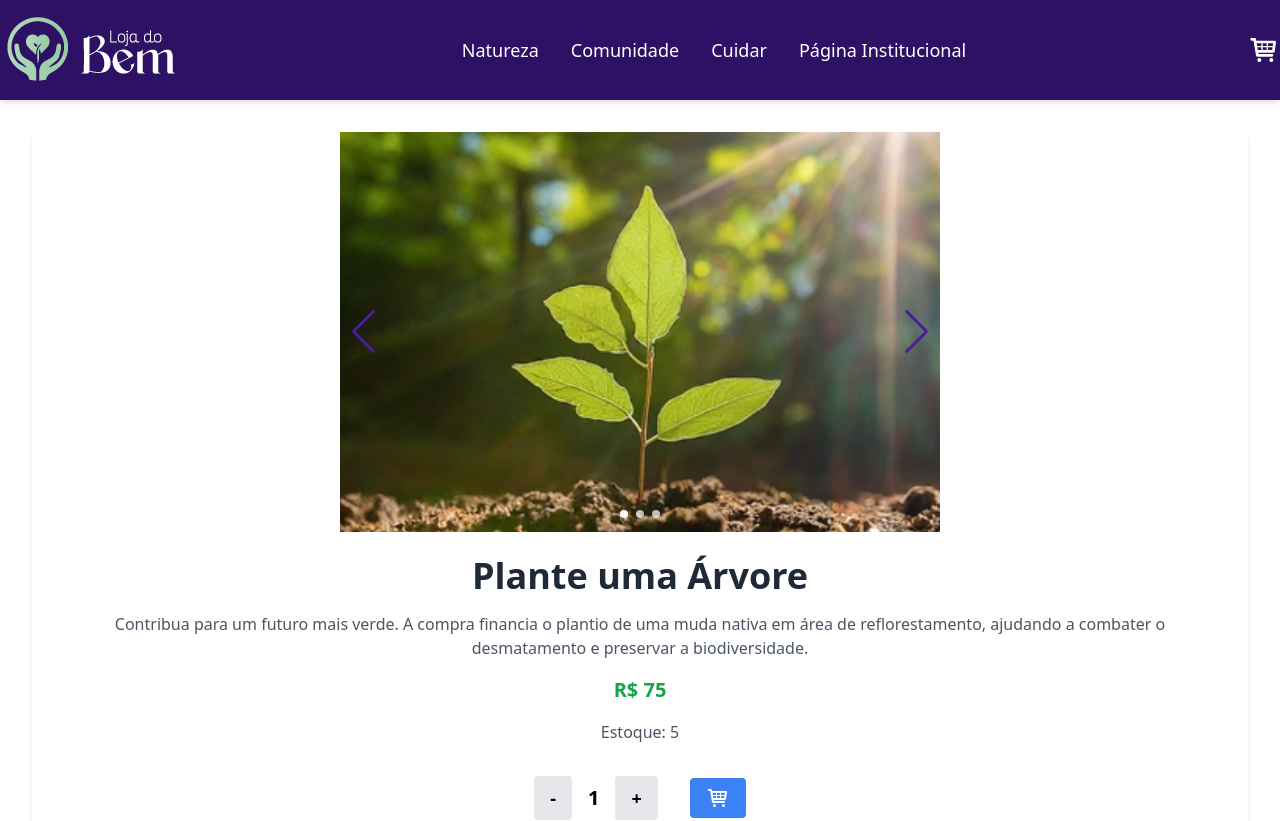
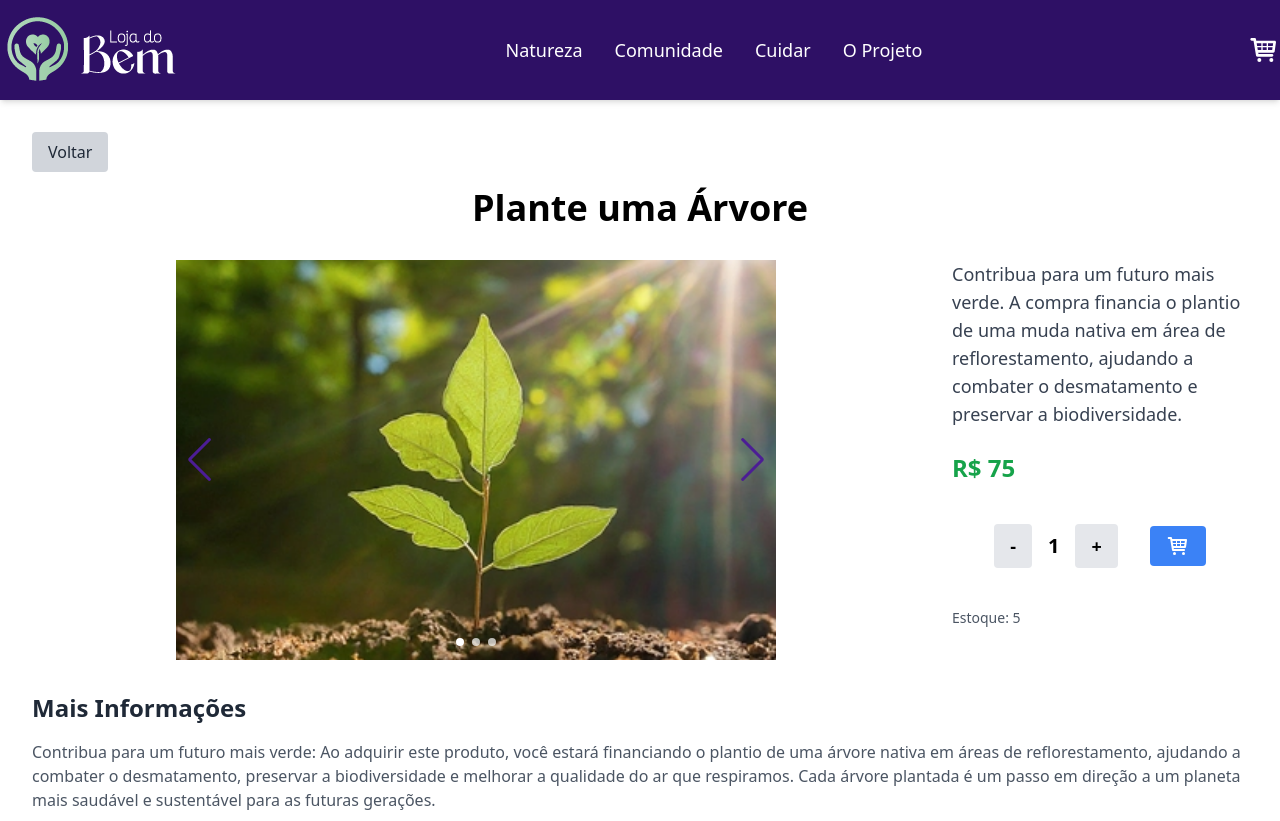
Before and after one commit to Gferracioli/LojadoBem, a React (Create React App) app: page /item/1 in a window 1280 px wide. Shown: the top 821 px of the page. Built offline with nearby package versions, Linux system fonts and the light colour scheme.

Commit message:
botão para voltar e layout da página de detalhes do produto

```diff
--- a/src/components/CardProjeto.tsx
+++ b/src/components/CardProjeto.tsx
@@ -8,24 +8,27 @@ interface CardProjetoProps {
 
 const CardProjeto: React.FC<CardProjetoProps> = ({ produto }) => {
   return (
-    <div className="bg-white shadow-md rounded-lg overflow-hidden">
+    <div className="flex bg-white border border-gray-300 rounded-lg shadow-md transition-transform transform hover:scale-105 overflow-hidden">
       {/* Imagem do Produto */}
-      <img src={produto.imagemUrl1} alt={produto.nome} className="w-full h-48 object-cover" />
+      <div className="w-1/3">
+        <img
+          src={produto.imagemUrl1}
+          alt={produto.nome}
+          className="w-full h-full object-cover"
+        />
+      </div>
 
       {/* Conteúdo do Card */}
-      <div className="p-4">
+      <div className="w-2/3 p-4 flex flex-col justify-between">
         {/* Nome do Produto */}
         <h3 className="text-xl font-bold mb-2">{produto.nome}</h3>
 
-        {/* Descrição Curta */}
-        <p className="text-gray-700 mb-4">{produto.descricao}</p>
-
         {/* Link para detalhes */}
         <Link to={`/item/${produto.id}`}>
-            <button className="px-2 py-1 bg-blue-500 text-white font-semibold rounded hover:bg-blue-600 transition w-full">
-              Ver Detalhes
-            </button>
-          </Link>
+          <button className="px-4 py-2 bg-blue-500 text-white font-semibold rounded hover:bg-blue-600 transition">
+            Ver Detalhes
+          </button>
+        </Link>
       </div>
     </div>
   );
--- a/src/components/Item.tsx
+++ b/src/components/Item.tsx
@@ -19,7 +19,7 @@ const Item = (produto: Produto) => {
   const imagens = [produto.imagemUrl1, produto.imagemUrl2, produto.imagemUrl3];
 
   return (
-    <div className="max-w-sm bg-white border border-gray-300 rounded-lg shadow-md transition-transform transform hover:scale-105 m-4 flex flex-col justify-between">
+    <div className="max-w-sm  bg-white border border-gray-300 rounded-lg shadow-md transition-transform transform hover:scale-105 m-4 flex flex-col justify-between">
      <Link to={`/item/${produto.id}`}>
        {/* Passamos a prop isCard */}
        <CustomSwiper images={imagens} isCard />
--- a/src/components/ItemListContainer.tsx
+++ b/src/components/ItemListContainer.tsx
@@ -29,7 +29,7 @@ const Home = () => {
   }, [id, setLoading]);
 
   return (
-    <div className="bg-neutral-100 p-6 rounded-lg mx-auto">
+    <div className="bg-neutral-100 p-6 rounded-lg container mx-auto">
       <ItemList items={items} /> {/* Passando os itens para o ItemList */}
     </div>
   );
--- a/src/components/NavBar.tsx
+++ b/src/components/NavBar.tsx
@@ -46,10 +46,10 @@ const NavBar = () => {
           ))}
           {/* Adicionando o link para a página institucional */}
           <Link
-            to="/PaginaInstitucional"
+            to="/oprojeto"
             className="text-lg hover:text-gray-300 transition-colors"
           >
-            Página Institucional
+            O Projeto
           </Link>
         </div>
 
@@ -71,11 +71,11 @@ const NavBar = () => {
           ))}
           {/* Adicionando o link para a página institucional no menu dropdown */}
           <Link
-            to="/PaginaInstitucional"
+            to="/oprojeto"
             onClick={() => setMenuOpen(false)}  // Fecha o menu ao clicar no link
             className="block hover:text-gray-300 transition-colors"
           >
-            Página Institucional
+            O Projeto
           </Link>
         </div>
       )}
--- a/src/index.tsx
+++ b/src/index.tsx
@@ -24,7 +24,7 @@ root.render(
           <Route path="/categoria/:id" element={<Home />} />
           <Route path="/item/:id" element={<Detalhes />} />
           <Route path="/cart" element={<Cart />} />
-          <Route path="/PaginaInstitucional" element= {<PaginaInstitucional />} />
+          <Route path="/oprojeto" element= {<PaginaInstitucional />} />
         </Routes>
       </LoadingProvider>
     </CartProvider>
--- a/src/pages/AboutUs/index.tsx
+++ b/src/pages/AboutUs/index.tsx
@@ -24,7 +24,7 @@ const PaginaInstitucional: React.FC = () => {
   }, []);
 
   return (
-    <div className="min-h-screen bg-gray-100">
+    <div className="min-h-screen bg-neutral-100">
       {/* Seção de Missão e Como Funciona */}
       <div className="container mx-auto py-12 space-y-8">
         {/* Nossa Missão */}
@@ -44,7 +44,7 @@ const PaginaInstitucional: React.FC = () => {
 
         {/* Como Funciona */}
         <section>
-          <h2 className="text-3xl font-bold text-center text-violet-800 mb-6">
+          <h2 className="text-3xl font-bold text-center text-violet-950 mb-6">
             Como Funciona
           </h2>
           <p className="text-gray-700 text-lg leading-relaxed text-center mx-auto max-w-4xl">
@@ -61,7 +61,7 @@ const PaginaInstitucional: React.FC = () => {
       <div className="bg-white py-12">
         <div className="container mx-auto">
           {/* Título da Página */}
-          <h1 className="text-4xl font-bold text-center text-violet-800 mb-8">
+          <h1 className="text-4xl font-bold text-center text-violet-950 mb-8">
             Nossos Projetos
           </h1>
 
--- a/src/pages/cart/index.tsx
+++ b/src/pages/cart/index.tsx
@@ -1,8 +1,11 @@
 import React from "react";
+import { useNavigate } from "react-router-dom";
 import { useCart } from "../../context/CartContext";
 
 const Cart = () => {
+  const navigate = useNavigate();
   const { cart, removeItem, clearCart, updateItemQuantity } = useCart();
+
 
   // Calcular o total da compra
   const calcularTotal = () => {
@@ -12,6 +15,12 @@ const Cart = () => {
   // Renderização do carrinho de compras
   return (
     <div className="container mx-auto p-8">
+      <button
+        onClick={() => navigate(-1)}
+        className="mb-4 px-4 py-2 bg-gray-300 text-gray-800 rounded hover:bg-gray-400 transition"
+      >
+        Voltar
+      </button>
       <h1 className="text-3xl font-bold mb-6">Carrinho de Compras</h1>
       {/*Verifica se o carrinho está vazio */}
       {cart.length === 0 ? (
--- a/src/pages/detalhes/index.tsx
+++ b/src/pages/detalhes/index.tsx
@@ -1,5 +1,5 @@
 import React, { useEffect, useState } from "react";
-import { useParams } from "react-router-dom";
+import { useParams, useNavigate } from "react-router-dom";
 import produtos from "../../data/produtos.json";
 import { useLoading } from "../../context/LoadingContex";
 import { useCart } from "../../context/CartContext";
@@ -11,6 +11,7 @@ import "../../pages/detalhes/detalhes.css"; // CSS correto do Swiper no contexto
 
 const DetalhesProduto = () => {
   const { id } = useParams<{ id: string }>();
+  const navigate = useNavigate(); // Hook para navegação
   const [produto, setProduto] = useState<Produto | undefined>();
   const { loading, setLoading } = useLoading();
   const { addItem, isInCart } = useCart();
@@ -49,14 +50,33 @@ const DetalhesProduto = () => {
 
   return (
     <div className="container mx-auto p-8">
-      <div className="flex flex-col items-center bg-white shadow-md rounded-lg overflow-hidden">
-        <CustomSwiper images={imagens} />
-        <div className="p-6 text-center">
-          <h1 className="text-4xl font-bold text-gray-800 mb-4">{produto.nome}</h1>
-          <p className="text-gray-600 mb-4">{produto.descricao}</p>
-          <p className="text-xl font-semibold text-green-600 mb-4">R$ {produto.price}</p>
-          <p className="text-gray-600 mb-4">Estoque: {produto.estoque}</p>
+      {/* Botão de Voltar */}
+      <button
+        onClick={() => navigate(-1)}
+        className="mb-4 px-4 py-2 bg-gray-300 text-gray-800 rounded hover:bg-gray-400 transition"
+      >
+        Voltar
+      </button>
 
+      {/* Nome do Produto no topo */}
+      <h1 className="text-4xl font-bold text-center mb-8">{produto.nome}</h1>
+
+      {/* Divisão entre Carrossel e Informações */}
+      <div className="flex flex-col md:flex-row justify-between items-start gap-8">
+        {/* Carrossel à esquerda com largura de 75% */}
+        <div className="md:w-3/4 w-full">
+          <CustomSwiper images={imagens} />
+        </div>
+
+        {/* Informações do produto à direita */}
+        <div className="md:w-1/4 w-full space-y-6">
+          {/* Descrição do Produto (maior) */}
+          <p className="text-lg text-gray-700">{produto.descricao}</p>
+
+          {/* Preço (maior) */}
+          <p className="text-2xl font-semibold text-green-600">R$ {produto.price}</p>
+
+          {/* Botões */}
           <div className="flex justify-center items-center mt-2">
             {addedToCart ? (
               <Link to="/cart">
@@ -76,12 +96,16 @@ const DetalhesProduto = () => {
             )}
           </div>
 
-          <h2 className="text-2xl font-bold text-gray-800 mb-4 m-4">
-            Mais Informações
-          </h2>
-          <p className="text-gray-600 mb-4">{produto.detalhe1}</p>
-          <p className="text-gray-600 mb-4">{produto.detalhe2}</p>
+          {/* Estoque (menor) */}
+          <p className="text-sm text-gray-600">Estoque: {produto.estoque}</p>
         </div>
+      </div>
+
+      {/* Mais informações abaixo da divisão */}
+      <div className="mt-8">
+        <h2 className="text-2xl font-bold text-gray-800 mb-4">Mais Informações</h2>
+        <p className="text-gray-600 mb-4">{produto.detalhe1}</p>
+        <p className="text-gray-600 mb-4">{produto.detalhe2}</p>
       </div>
     </div>
   );
--- a/src/pages/home/index.tsx
+++ b/src/pages/home/index.tsx
@@ -3,7 +3,7 @@ import ItemListContainer from "../../components/ItemListContainer";
 
 const Home: React.FC = () => {
   return (
-    <div>
+    <div className="bg-neutral-100">
       <ItemListContainer />
     </div>
   );
```
